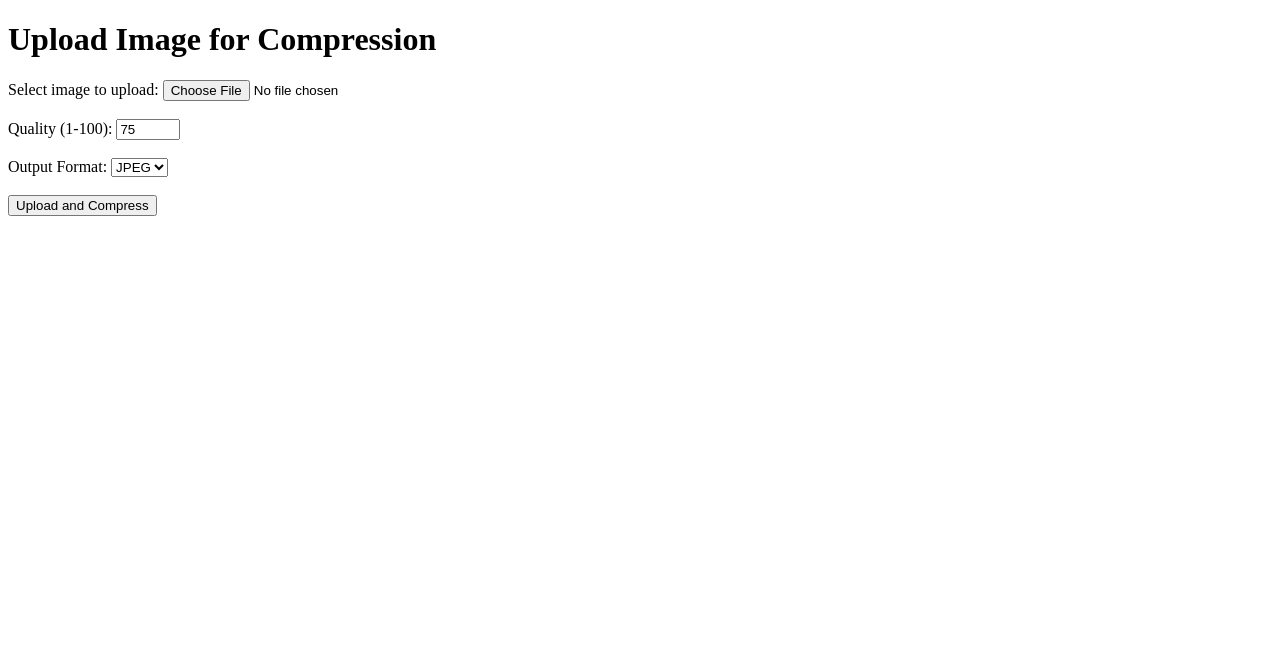
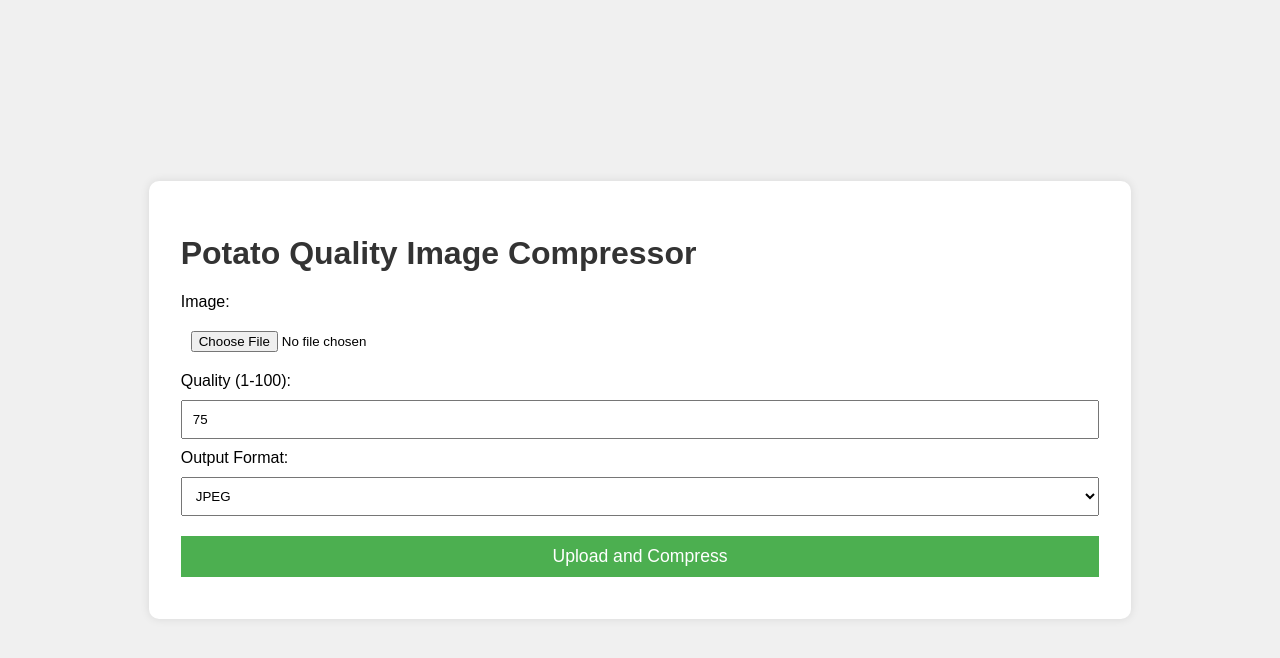
Before and after one commit to teamleaderleo/potato-quality-image-compressor, a plain HTML site: page upload.html in a window 1280 px wide. Drawn offline with Linux system fonts and the light colour scheme.

Commit message:
make upload more clickable for testing

```diff
--- a/upload.html
+++ b/upload.html
@@ -3,24 +3,62 @@
 <head>
     <meta charset="UTF-8">
     <meta name="viewport" content="width=device-width, initial-scale=1.0">
-    <title>Upload Image for Compression</title>
+    <title>Potato Quality Image Compressor</title>
+    <style>
+        body {
+            font-family: Arial, sans-serif;
+            display: flex;
+            justify-content: center;
+            align-items: center;
+            height: 100vh;
+            margin: 0;
+            background-color: #f0f0f0;
+        }
+        .container {
+            background-color: white;
+            padding: 2em;
+            border-radius: 10px;
+            box-shadow: 0 0 10px rgba(0,0,0,0.1);
+        }
+        h1 {
+            color: #333;
+        }
+        input, select {
+            margin: 10px 0;
+            padding: 10px;
+            width: 100%;
+            box-sizing: border-box;
+        }
+        input[type="submit"] {
+            background-color: #4CAF50;
+            color: white;
+            border: none;
+            cursor: pointer;
+            font-size: 1.1em;
+        }
+        input[type="submit"]:hover {
+            background-color: #45a049;
+        }
+    </style>
 </head>
 <body>
-    <h1>Upload Image for Compression</h1>
+    <div class="container">
+        <h1>Potato Quality Image Compressor</h1>
         <form action="/upload" method="post" enctype="multipart/form-data">
-        <label for="image">Select image to upload:</label>
-        <input type="file" name="image" id="image" accept="image/*" required><br><br>
+            <label for="image">Image:</label>
+            <input type="file" name="image" id="image" accept="image/*" required>
 
             <label for="quality">Quality (1-100):</label>
-        <input type="number" name="quality" id="quality" min="1" max="100" value="75"><br><br>
+            <input type="number" name="quality" id="quality" min="1" max="100" value="75">
 
             <label for="format">Output Format:</label>
             <select name="format" id="format">
                 <option value="jpeg">JPEG</option>
                 <option value="png">PNG</option>
-        </select><br><br>
+            </select>
 
             <input type="submit" value="Upload and Compress">
         </form>
+    </div>
 </body>
 </html>
```
Lines whose indentation alone changed are shown as unchanged.
